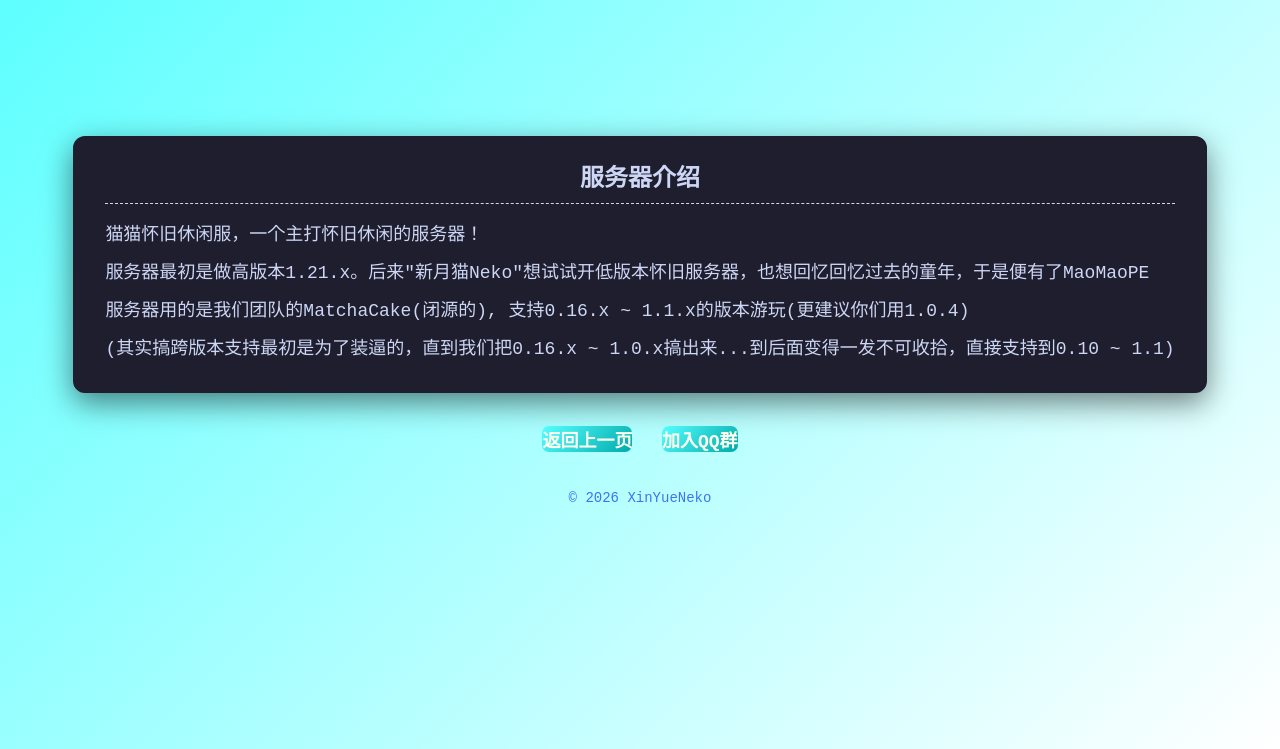
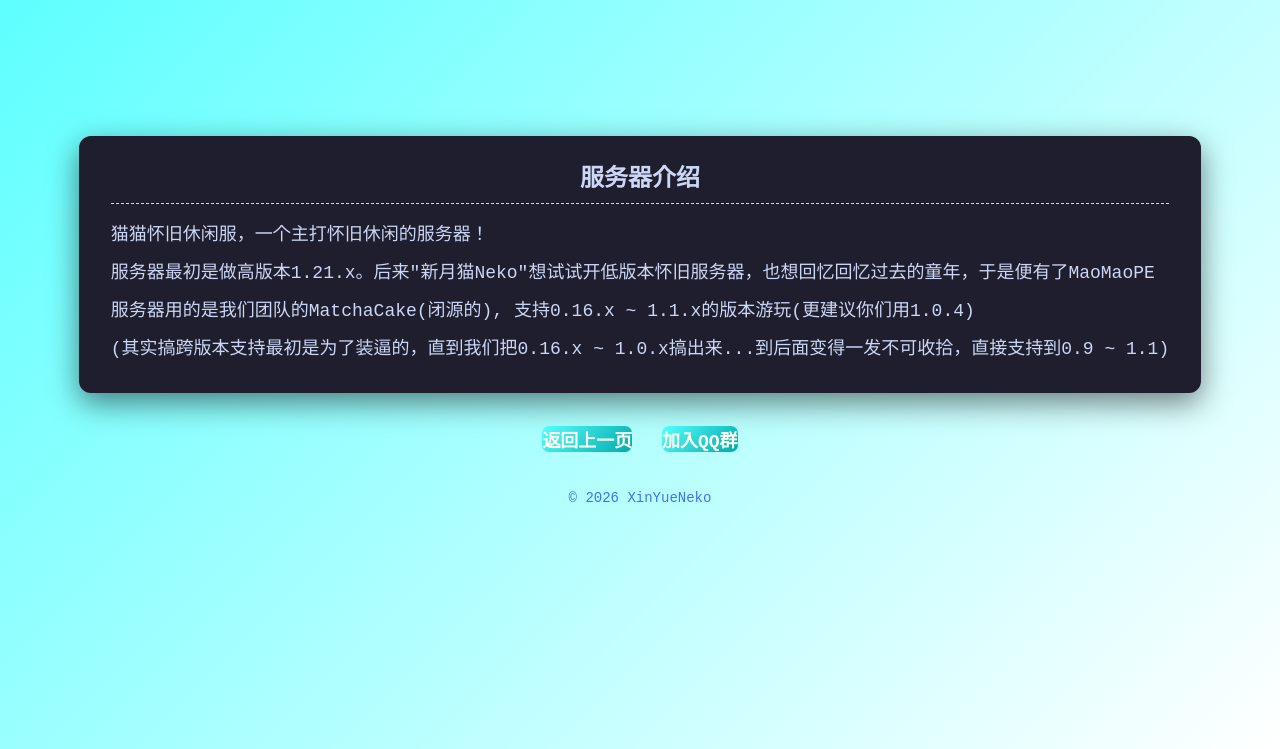
Before and after one commit to NewmoomCat/newmoomcat.github.io, a plain HTML site: page mms.html in a window 1280 px wide. Shown: the part 107-856 px from the top of the page. Drawn offline with Linux system fonts and the light colour scheme.

Commit message:
内容变动

```diff
--- a/mms.html
+++ b/mms.html
@@ -14,7 +14,7 @@
             <p class='p_size'>猫猫怀旧休闲服，一个主打怀旧休闲的服务器！</p>
             <p class='p_size'>服务器最初是做高版本1.21.x。后来"新月猫Neko"想试试开低版本怀旧服务器，也想回忆回忆过去的童年，于是便有了MaoMaoPE</p>
             <p class='p_size'>服务器用的是我们团队的MatchaCake(闭源的), 支持0.16.x ~ 1.1.x的版本游玩(更建议你们用1.0.4)</p>
-            <p class='p_size'>(其实搞跨版本支持最初是为了装逼的，直到我们把0.16.x ~ 1.0.x搞出来...到后面变得一发不可收拾，直接支持到0.10 ~ 1.1)</p>
+            <p class='p_size'>(其实搞跨版本支持最初是为了装逼的，直到我们把0.16.x ~ 1.0.x搞出来...到后面变得一发不可收拾，直接支持到0.9 ~ 1.1)</p>
         </div>
         <a href="index.html", class="button">返回上一页</a>
         <a href="https://qm.qq.com/q/HBv5WcpGk8", class="button">加入QQ群</a>
```
